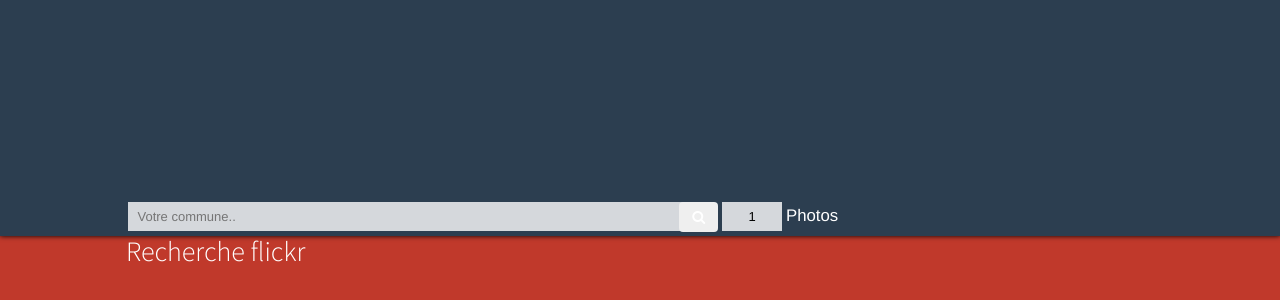
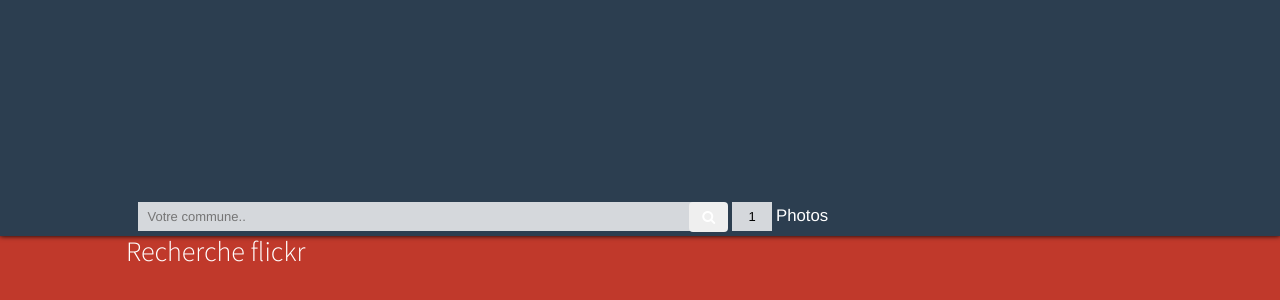
Before and after one commit to Bailed/mini-projet, a plain HTML site: page index.html in a window 1280 px wide. Shown: the part 244-544 px from the top of the page. Drawn offline with nearby package versions, Linux system fonts and the light colour scheme.

Commit message:
number size to 40

```diff
--- a/css/style.css
+++ b/css/style.css
@@ -167,7 +167,7 @@ form input[type="password"],
 
 #number
 {
-	width: 60px;
+	width: 40px;
 	height: 29px;
 	text-align: center;
 	margin-top: -1.6em;
```
